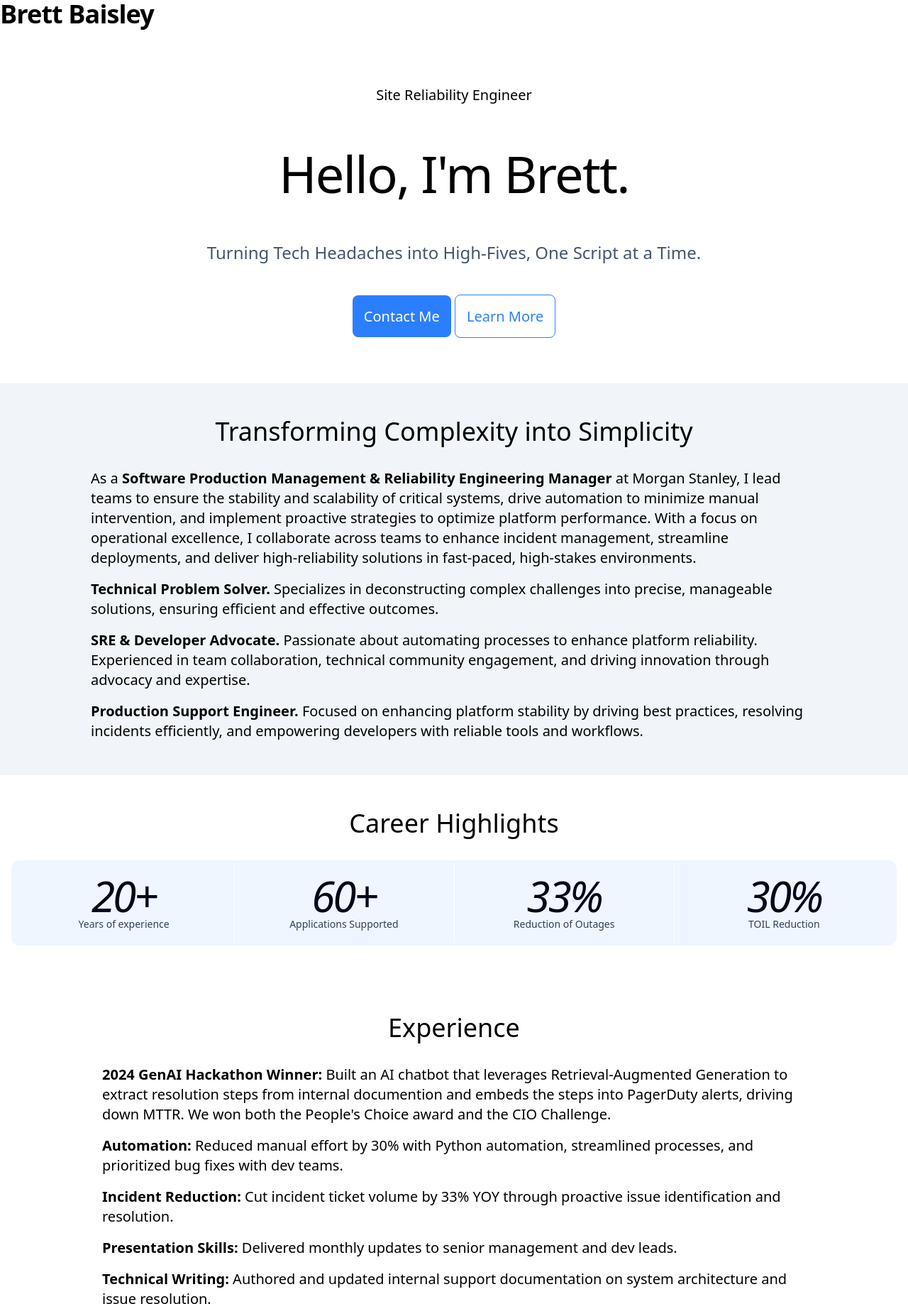
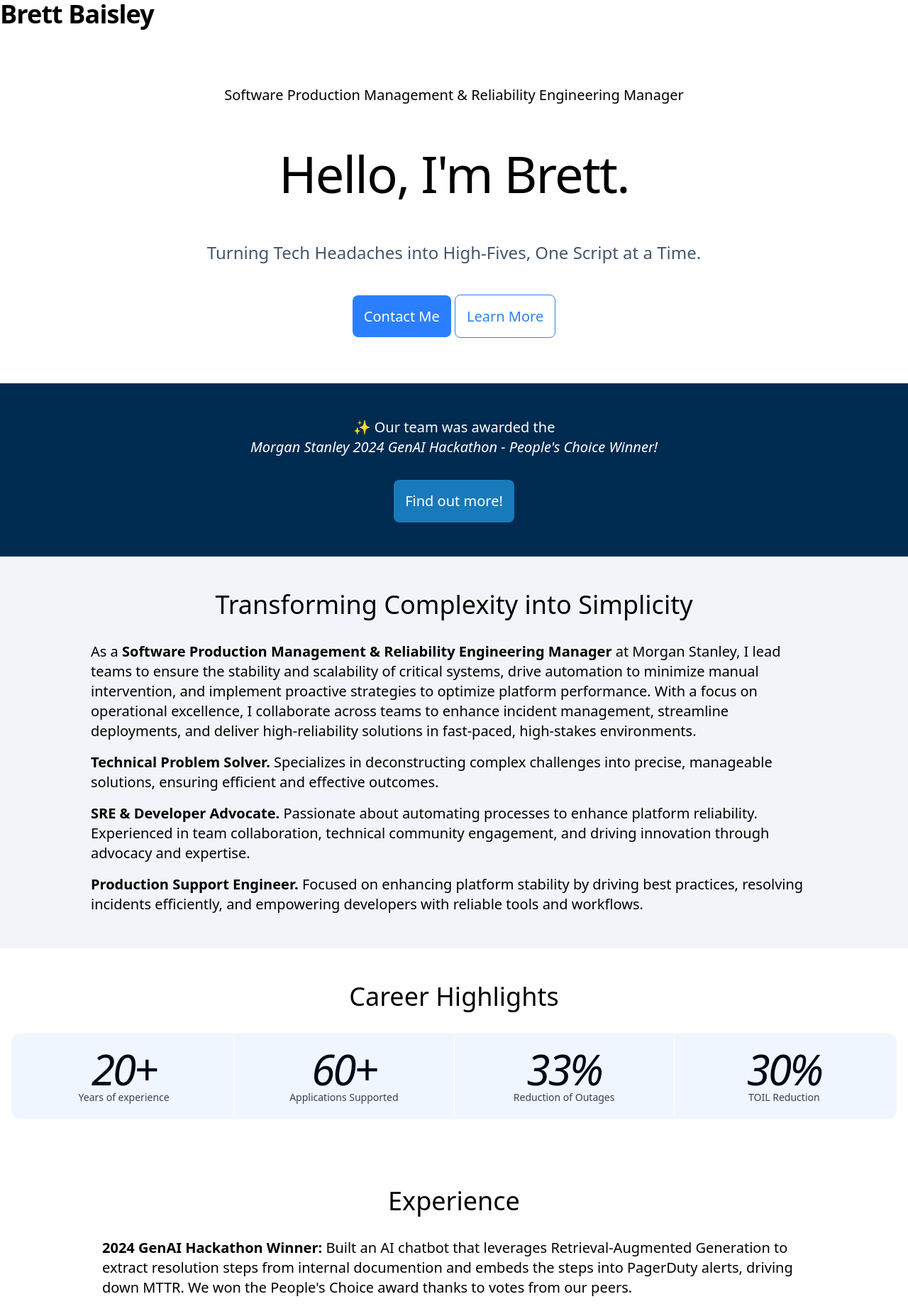
Before and after one commit to brettbaisley/brettbaisley.com, an Astro site: page / in a window 1280 px wide. Shown: the top 1837 px of the page at 71% size. Built offline with nearby package versions, Linux system fonts and the light colour scheme; Astro itself is replaced by a stand-in of ours.

Commit message:
GenAI blog linked

```diff
--- a/src/components/Experience.astro
+++ b/src/components/Experience.astro
@@ -4,7 +4,7 @@
 <section id="experience" class="px-4 py-12 mx-auto max-w-5xl">
     <h2 class="text-4xl text-center">Experience</h2>
     <ul class="mt-8">
-        <li><strong>2024 GenAI Hackathon Winner:</strong> Built an AI chatbot that leverages Retrieval-Augmented Generation to extract resolution steps from internal documention and embeds the steps into PagerDuty alerts, driving down MTTR. We won both the People's Choice award and the CIO Challenge.</li>
+        <li><strong>2024 GenAI Hackathon Winner:</strong> Built an AI chatbot that leverages Retrieval-Augmented Generation to extract resolution steps from internal documention and embeds the steps into PagerDuty alerts, driving down MTTR. We won the People's Choice award thanks to votes from our peers.</li>
         <li class="mt-4"><strong>Automation:</strong> Reduced manual effort by 30% with Python automation, streamlined processes, and prioritized bug fixes with dev teams.</li>
         <li class="mt-4"><strong>Incident Reduction:</strong> Cut incident ticket volume by 33% YOY through proactive issue identification and resolution.</li>
         <li class="mt-4"><strong>Presentation Skills:</strong> Delivered monthly updates to senior management and dev leads.</li>
--- a/src/components/Footer.astro
+++ b/src/components/Footer.astro
@@ -2,7 +2,7 @@
 import Contact from './Contact.astro'
 ---
 
-<footer class="px-4 py-12 bg-gray-900 text-gray-200 flex flex-col-reverse lg:flex-row gap-8 items-center justify-between">
+<footer class="px-4 py-12 bg-gray-900 text-gray-200 flex flex-col-reverse md:flex-row gap-8 items-center justify-between">
     <div class="">
       <h3 class="text-4xl text-center">Navigation</h3>
       <ul class="mt-8">
--- /dev/null
+++ b/src/components/Hackathon.astro
@@ -0,0 +1,10 @@
+---
+---
+
+
+<section id="genai" class="px-4 py-12 bg-[#002b51]">
+    <div class="max-w-5xl mx-auto text-white text-center">
+        <h2 class="text-xl text-center">✨ Our team was awarded the<br><i>Morgan Stanley 2024 GenAI Hackathon - People's Choice Winner!</i></h2>
+        <a href="https://baisley.dev/blog/2024-genai-hackathon-winner/" class="inline-flex items-center bg-[#187aba] p-4 mt-8 rounded-lg text-white">Find out more!</a>
+    </div>
+</section>
--- a/src/components/Hero.astro
+++ b/src/components/Hero.astro
@@ -2,7 +2,7 @@
 ---
 
 <section class="my-20 text-center">
-    <h2 class="m-15">Site Reliability Engineer</h2>
+    <h2 class="m-15">Software Production Management & Reliability Engineering Manager</h2>
     <h1 class="text-7xl tracking-tight">Hello, I'm&nbsp;Brett.</h1>
     <p class="mt-15 text-2xl text-slate-600">Turning Tech Headaches into High-Fives, One Script at a Time.</p>
     <div class="mt-15 ">
--- a/src/pages/index.astro
+++ b/src/pages/index.astro
@@ -10,11 +10,13 @@ import Skills from '../components/Skills.astro'
 import Aside from '../components/Aside.astro'
 import MyStory from '../components/MyStory.astro'
 import Footer from '../components/Footer.astro'
+import Hackathon from '../components/Hackathon.astro'
 ---
 
 <BaseLayout>
     <Header />
     <Hero />
+    <Hackathon />
     <Feature />
     <CareerHighlights />
     <Experience />
```
